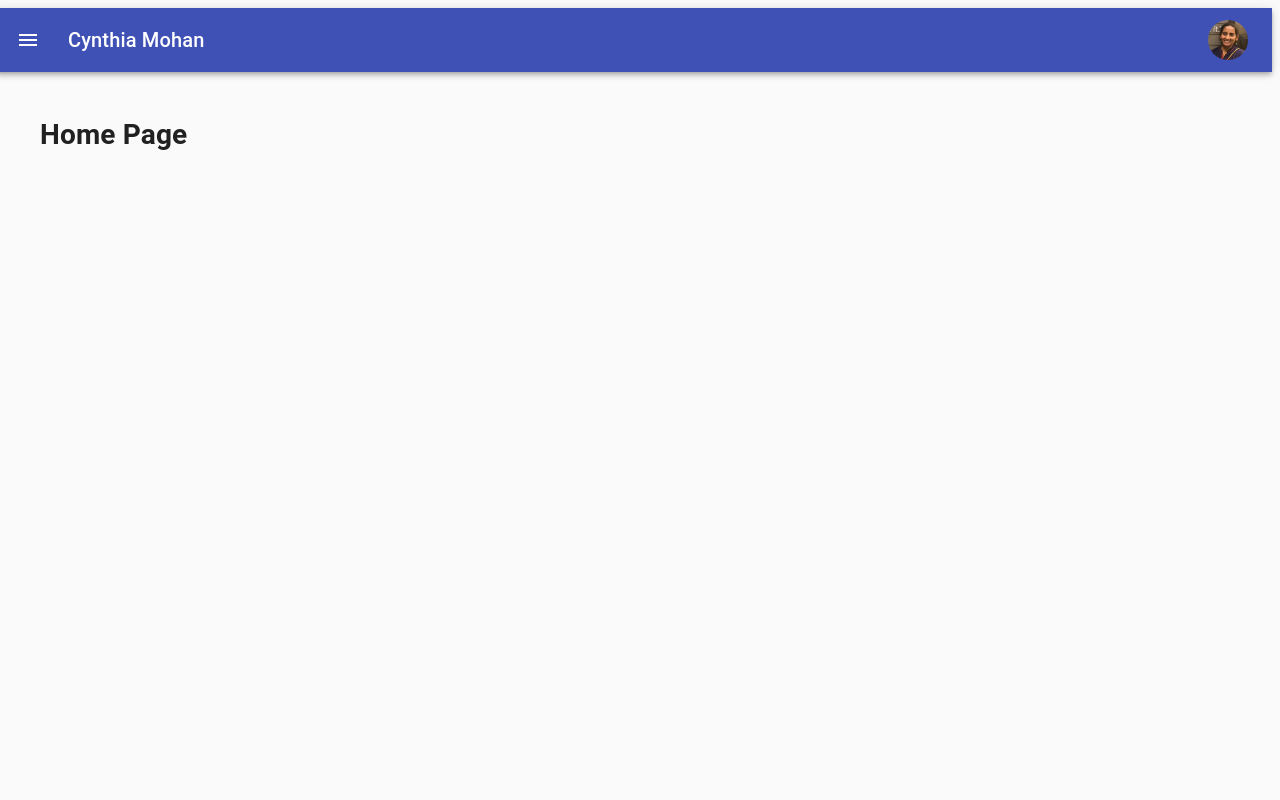
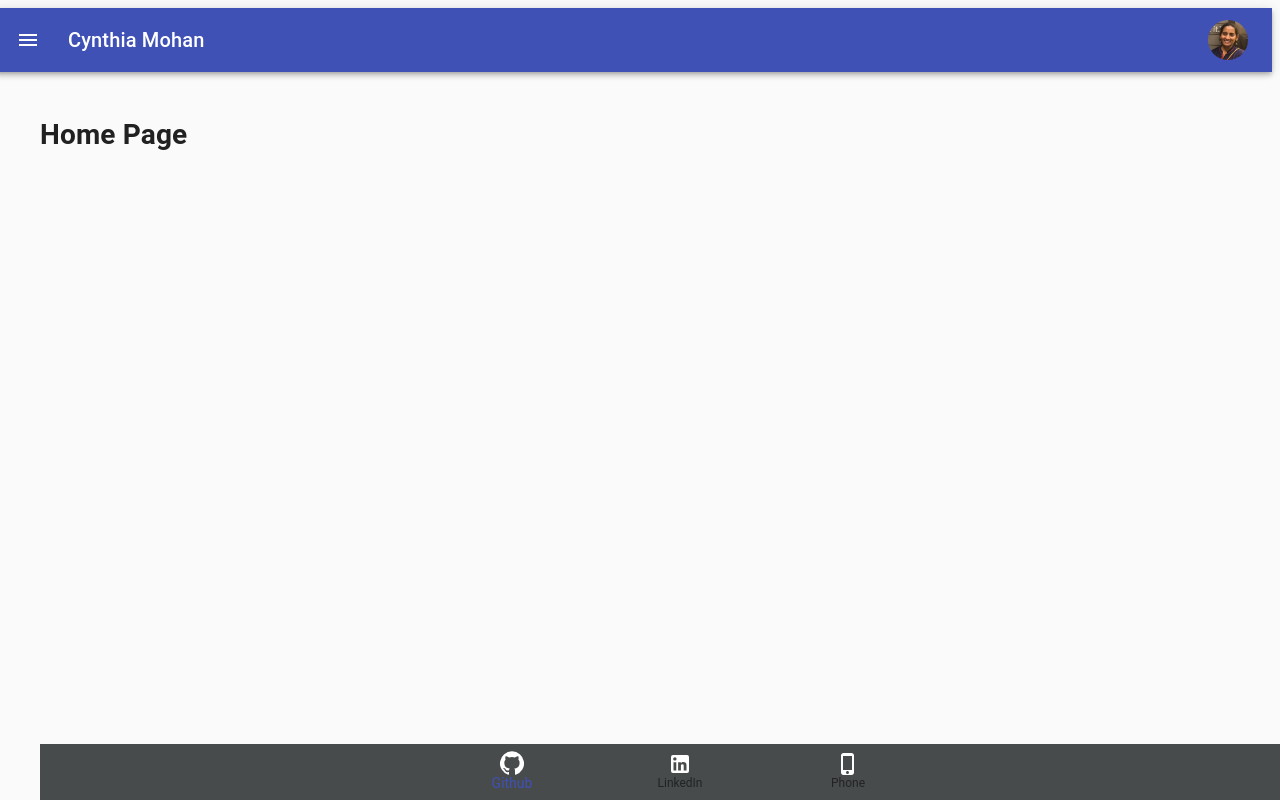
Before and after one commit to CynthiaMohan/cynthia-react-portfolio, a React (Create React App) app: page / in a window 1280 px wide. Built offline with nearby package versions, Linux system fonts and the light colour scheme.

Commit message:
added footer layout

```diff
--- a/src/App.js
+++ b/src/App.js
@@ -5,6 +5,7 @@ import AboutComponent from './components/About';
 import HomeComponent from './components/Home';
 import WorkComponent from './components/Work';
 import ContactComponent from './components/Contact';
+import Footer from './components/Footer';
 
 function App() {
   return (
@@ -15,6 +16,7 @@ function App() {
         <Route path='/contact' component={ContactComponent} />
         <Route path='/' component={HomeComponent} />
       </Switch>
+      <Footer />
     </Drawer>
   );
 };
--- a/src/components/Drawer/index.js
+++ b/src/components/Drawer/index.js
@@ -12,6 +12,7 @@ const drawerWidth = 240;
 
 const useStyles = makeStyles((theme) => ({
     root: {
+
         display: 'flex',
         '& > *': {
             margin: theme.spacing(1),
--- /dev/null
+++ b/src/components/Footer/index.js
@@ -0,0 +1,41 @@
+import React from 'react';
+import { makeStyles } from '@material-ui/core/styles';
+import BottomNavigation from '@material-ui/core/BottomNavigation';
+import BottomNavigationAction from '@material-ui/core/BottomNavigationAction';
+import GitHubIcon from '@material-ui/icons/GitHub';
+import LinkedInIcon from '@material-ui/icons/LinkedIn';
+import PhoneIphoneIcon from '@material-ui/icons/PhoneIphone';
+import { white } from '@material-ui/core/colors';
+
+const useStyles = makeStyles({
+    root: {
+        width: '100%',
+        position: 'fixed',
+        bottom: 0,
+        backgroundColor: "#484B4C",
+        color: "#eceff1"
+    },
+});
+
+export default function SimpleBottomNavigation() {
+    const classes = useStyles();
+    const [value, setValue] = React.useState(0);
+
+    return (
+        <BottomNavigation
+            value={value}
+            onChange={(event, newValue) => {
+                setValue(newValue);
+            }}
+            showLabels
+            className={classes.root}
+        >
+            <BottomNavigationAction label="Github" onClick icon={<GitHubIcon style={{ color: "#ffffff" }} />} />
+            <BottomNavigationAction label="LinkedIn" icon={<LinkedInIcon style={{ color: "#ffffff" }} />} />
+            <BottomNavigationAction
+                label="Phone"
+                icon={<PhoneIphoneIcon style={{ color: "#ffffff" }} />}
+            />
+        </BottomNavigation>
+    );
+}
```
